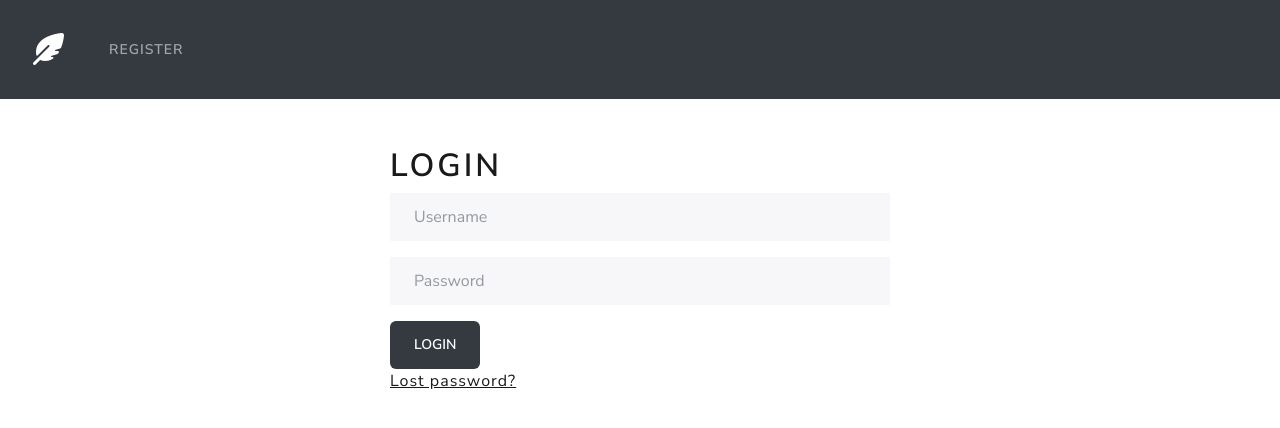
After one commit to NicoGiuliani/ams, a Django app: page /accounts/login in a window 1280 px wide. The commit adds this page. Shown: the top 428 px of the page. Run offline with Django 4.2, Linux system fonts and the light colour scheme; some libraries are stand-ins or nearby versions.

Commit message:
Added login/registration

```diff
--- a/ams/app/forms.py
+++ b/ams/app/forms.py
@@ -2,6 +2,8 @@ from datetime import date
 from django import forms
 from django.db import models
 from .models import Entry, FeedingSchedule, Note
+from django.contrib.auth.forms import AuthenticationForm
+from django.forms.widgets import PasswordInput, TextInput
 
 
 class CreateForm(forms.ModelForm):
@@ -54,6 +56,17 @@ class CreateForm(forms.ModelForm):
                 "onfocus": "(this.type='date')",
                 "onblur": "if (this.value === '') { (this.type='text') }",
                 "title": "Date acquired",
+            }
+        ),
+        label="",
+    )
+    acquired_from = forms.CharField(
+        max_length=100,
+        widget=forms.TextInput(
+            attrs={
+                "class": "form-control",
+                "placeholder": "Acquired from",
+                "title": "Acquired from",
             }
         ),
         label="",
@@ -164,3 +177,20 @@ class ScheduleForm(forms.ModelForm):
             "feed_interval",
             "next_feed_date",
         ]
+
+
+class UserLoginForm(AuthenticationForm):
+    def __init__(self, *args, **kwargs):
+        super(UserLoginForm, self).__init__(*args, **kwargs)
+
+    username = forms.CharField(
+        widget=TextInput(
+            attrs={
+                "class": "form-control",
+                "placeholder": "Username",
+            }
+        )
+    )
+    password = forms.CharField(
+        widget=PasswordInput(attrs={"class": "form-control", "placeholder": "Password"})
+    )
--- a/ams/app/models.py
+++ b/ams/app/models.py
@@ -11,6 +11,7 @@ class Entry(models.Model):
     species = models.CharField(max_length=100)
     sex = models.CharField(max_length=10)
     date_acquired = models.DateField()
+    acquired_from = models.CharField(max_length=100)
     photo = ImageField(upload_to="images/", blank=True, null=True)
 
     def img_preview(self):
--- a/ams/app/urls.py
+++ b/ams/app/urls.py
@@ -1,14 +1,35 @@
-from django.urls import path
+from django.conf import settings
+from django.urls import path, include
 from . import views
+from .forms import UserLoginForm
+from django.contrib.auth import views as auth_views
 
 urlpatterns = [
     path("", views.home, name="home"),
     path("entry/<int:id>", views.entry, name="entry"),
     path("notes/<int:id>", views.notes, name="notes"),
     path("create/", views.create, name="create"),
+    path("register/", views.register, name="register"),
     path("edit/<int:id>", views.edit, name="edit"),
     path("delete/<int:id>", views.delete, name="delete"),
     path("schedule/<int:id>", views.schedule, name="schedule"),
     path("delete_schedule/<int:id>", views.delete_schedule, name="delete_schedule"),
     path("search/", views.search, name="search"),
+    path(
+        "accounts/",
+        include("django.contrib.auth.urls"),
+    ),
+    path(
+        "accounts/login",
+        auth_views.LoginView.as_view(
+            template_name="registration/login.html",
+            authentication_form=UserLoginForm,
+        ),
+        name="login",
+    ),
+    path(
+        "accounts/logout",
+        views.custom_logout,
+        name="logout",
+    ),
 ]
--- a/ams/templates/entry.html
+++ b/ams/templates/entry.html
@@ -47,6 +47,10 @@
             <th scope="row" style="font-size: 1.2rem">Date acquired</th>
             <td>{{entry.date_acquired}}</td>
           </tr>
+          <tr class="table-light align-middle">
+            <th scope="row" style="font-size: 1.2rem">Acquired from</th>
+            <td>{{entry.acquired_from}}</td>
+          </tr>
           {% if feeding_schedule.food_type %}
           <tr class="table-light align-middle">
             <th scope="row" style="font-size: 1.2rem">Food type</th>
--- a/ams/templates/home.html
+++ b/ams/templates/home.html
@@ -15,7 +15,6 @@
     padding: 15px;
   }
 </style>
-
 <table class="table table-hover">
   <thead>
     <tr class="table">
@@ -65,6 +64,5 @@
   </div>
   {% endfor %}
   </tbody>
-
 </table>
 {% endblock %}
--- a/ams/templates/navbar.html
+++ b/ams/templates/navbar.html
@@ -18,18 +18,36 @@
     </button>
     <div class="collapse navbar-collapse" id="navbarColor02">
       <ul class="navbar-nav me-auto">
-        <li class="nav-item flex">
+        {% if request.user.is_authenticated %}
+        <li class="nav-item">
           <a class="nav-link" href="{% url 'create' %}">
             <i class="fa fa-plus"></i>
             New Entry
           </a>
         </li>
+        {% endif %}
+        {% if not request.user.is_authenticated %}
+        <li class="nav-item">
+          <a class="nav-link" href="{% url 'register' %}">
+            Register
+          </a>
+        </li>
+        {% endif %}
+        {% if request.user.is_authenticated %}
+        <li class="nav-item">
+          <a class="nav-link" href="{% url 'logout' %}">
+            Logout
+          </a>
+        </li>
+        {% endif %}
       </ul>
+      {% if request.user.is_authenticated %}
       <form class="d-flex" action="{% url 'search' %}" method="GET" enctype="multipart/form-data">
         {% csrf_token %}
         <input class="form-control me-sm-2 rounded" type="search" name="query" placeholder="Search">
         <button class="btn btn-secondary my-2 my-sm-0 rounded" type="submit">Search</button>
       </form>
+      {% endif %}
     </div>
   </div>
 </nav>
--- /dev/null
+++ b/ams/templates/registration/login.html
@@ -0,0 +1,41 @@
+{% extends "base.html" %}
+
+{% block content %}
+
+<div class="container my-5">
+  <div class="mx-auto" style="width: 500px">
+    <!-- {% if messages %}
+    {% for message in messages %}
+    <p class="text-success">{{message}}</p>
+    {% endfor %}
+    {% endif %} -->
+    <h1>Login</h1>
+    {% if form.errors %}
+    <p>Your username and password didn't match. Please try again.</p>
+    {% endif %}
+
+    {% if next %}
+        {% if user.is_authenticated %}
+        <p>Your account doesn't have access to this page. To proceed,
+        please login with an account that has access.</p>
+        {% else %}
+        <p>Please login to see this page.</p>
+        {% endif %}
+    {% endif %}
+
+    <form method="post" action="{% url 'login' %}">
+      {% csrf_token %}
+
+      <p>{{ form.username }}</p>
+      <p>{{ form.password }}</p>
+
+      <input class="btn btn-dark" type="submit" value="Login">
+      <input type="hidden" name="next" value="{% if next == '/accounts/logout' %}/{% else %}{{next}}{% endif %}">
+    </form>
+
+    {# Assumes you set up the password_reset view in your URLconf #}
+    <p><a href="{% url 'password_reset' %}">Lost password?</a></p>
+
+    {% endblock %}
+  </div>
+</div>
```
Also changed, not shown: ams/ams/settings.py (+6 -1 lines), ams/app/views.py (+26 -1 lines), ams/templates/register.html (added, +12 -0 lines), ams/app/migrations/0001_initial.py.
